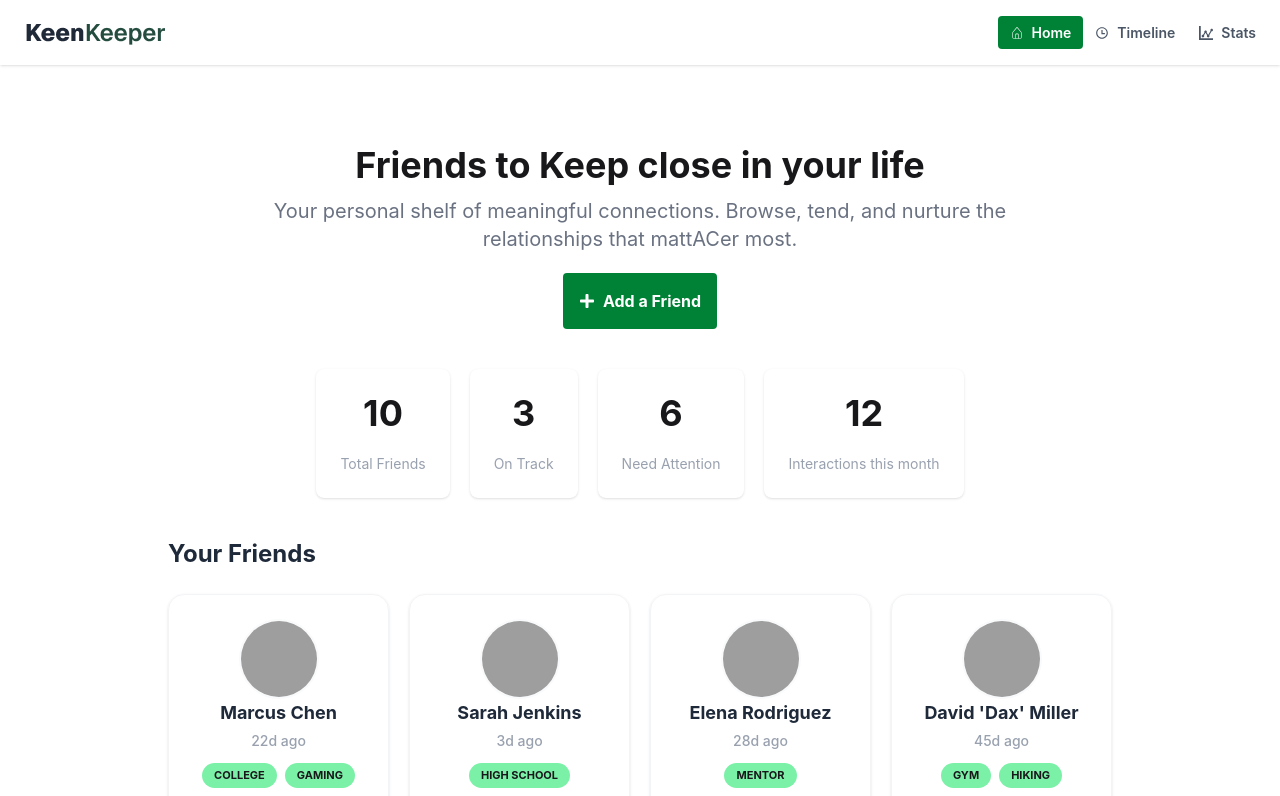
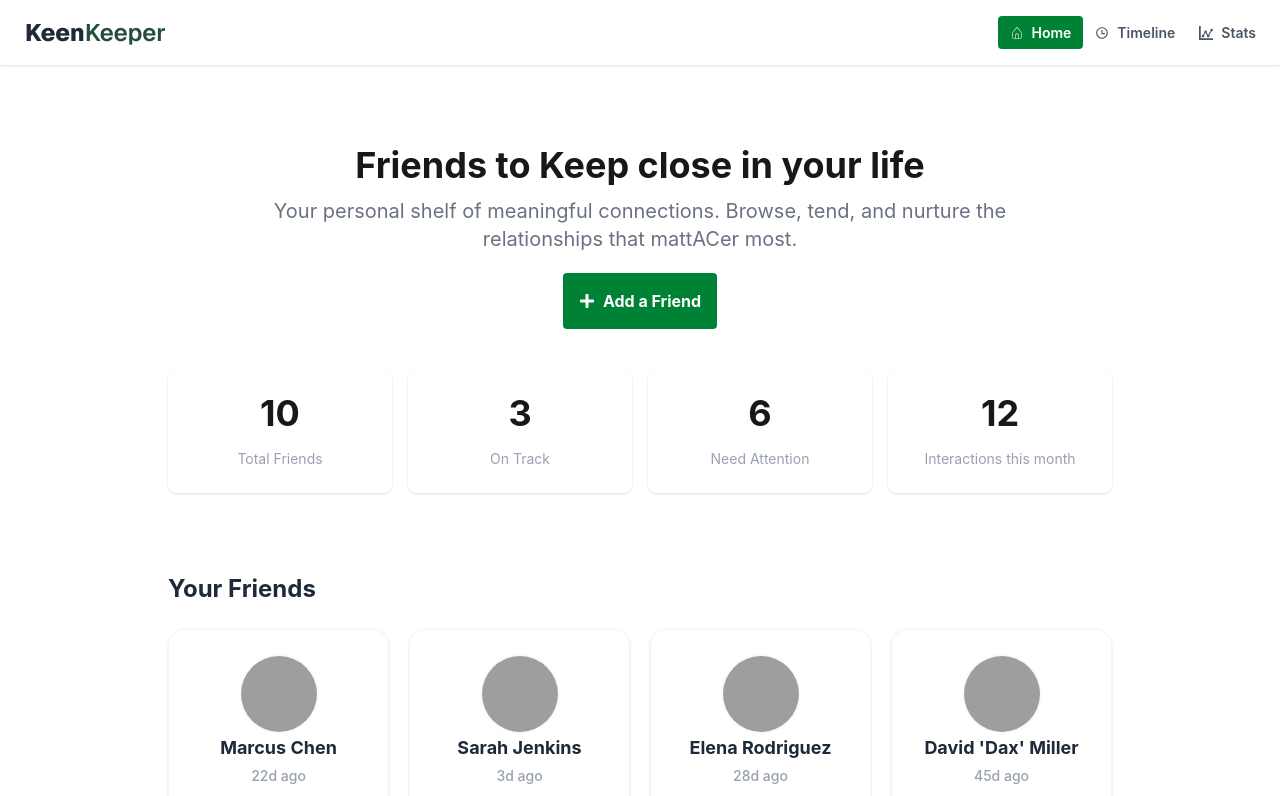
Before and after one commit to Mishu78/keenKeeper-project, a React (Vite) app: page / in a window 1280 px wide. Shown: the top 796 px of the page. Built offline with nearby package versions, Linux system fonts and the light colour scheme; grey boxes are pictures that could not be loaded.

Commit message:
toastify added

```diff
--- a/package.json
+++ b/package.json
@@ -14,8 +14,10 @@
     "@tailwindcss/vite": "^4.2.2",
     "react": "^19.2.4",
     "react-dom": "^19.2.4",
+    "react-hot-toast": "^2.6.0",
     "react-icons": "^5.6.0",
     "react-router": "^7.14.1",
+    "react-toastify": "^11.0.5",
     "recharts": "^3.8.1",
     "tailwindcss": "^4.2.2"
   },
--- a/src/Components/homepage/Number.jsx
+++ b/src/Components/homepage/Number.jsx
@@ -2,33 +2,43 @@ import React from 'react';
 
 const Number = () => {
   return (
-        <div className='flex  justify-center items-center text-center pt-10'>
-            <div className="card bg-base-100 shadow-sm mr-5">
-  <div className="card-body">
-    <h2 className="text-center  font-bold text-4xl pb-3">10</h2>
-    <p className='text-gray-400'>Total Friends</p>
+    <div className="max-w-5xl mx-auto p-10">
+
+
+      <div className="grid grid-cols-2 md:grid-cols-3 lg:grid-cols-4 gap-4">
+
+
+        <div className="card bg-base-100 shadow-sm">
+          <div className="card-body items-center text-center">
+            <h2 className="font-bold text-2xl sm:text-3xl md:text-4xl pb-2">10</h2>
+            <p className="text-gray-400 text-xs sm:text-sm">Total Friends</p>
           </div>
         </div>
 
- <div className="card bg-base-100 shadow-sm mr-5">
-  <div className="card-body">
-    <h2 className="text-center font-bold text-4xl pb-3">3</h2>
-    <p className='text-gray-400'>On Track</p>
+
+        <div className="card bg-base-100 shadow-sm">
+          <div className="card-body items-center text-center">
+            <h2 className="font-bold text-2xl sm:text-3xl md:text-4xl pb-2">3</h2>
+            <p className="text-gray-400 text-xs sm:text-sm">On Track</p>
           </div>
         </div>
 
- <div className=" card bg-base-100 shadow-sm mr-5">
-  <div className="card-body">
-    <h2 className="text-center font-bold text-4xl pb-3">6</h2>
-    <p className='text-gray-400'>Need Attention</p>
+
+        <div className="card bg-base-100 shadow-sm">
+          <div className="card-body items-center text-center">
+            <h2 className="font-bold text-2xl sm:text-3xl md:text-4xl pb-2">6</h2>
+            <p className="text-gray-400 text-xs sm:text-sm">Need Attention</p>
           </div>
         </div>
 
- <div className=" card bg-base-100 shadow-sm">
-  <div className="card-body">
-    <h2 className="text-center font-bold text-4xl pb-3">12</h2>
-    <p className='text-gray-400'>Interactions this month</p>
+
+        <div className="card bg-base-100 shadow-sm">
+          <div className="card-body items-center text-center">
+            <h2 className="font-bold text-2xl sm:text-3xl md:text-4xl pb-2">12</h2>
+            <p className="text-gray-400 text-xs sm:text-sm">Interactions this month</p>
           </div>
+        </div>
+
       </div>
     </div>
   );
--- a/src/pages/Timeline/Timeline.jsx
+++ b/src/pages/Timeline/Timeline.jsx
@@ -1,36 +1,66 @@
-import React, { useState } from 'react';
-import { useEffect } from 'react';
+import React, { useState } from "react";
+import { useEffect } from "react";
 
 const Timeline = () => {
-    const [activities,setActivities]=useState([]);
-    useEffect(()=>{
-        const data=JSON.parse(localStorage.getItem("activities"))||[];
+  const [activities, setActivities] = useState([]);
+  const [filter, setFilter] = useState("All");
+
+  useEffect(() => {
+    const data = JSON.parse(localStorage.getItem("activities")) || [];
     setActivities(data);
-    },[]);
+  }, []);
+
+  const filteredActivities = activities.filter((item) => {
+    if (filter === "All") return true;
+    return item.type === filter;
+  });
+
   return (
     <div className="max-w-4xl mx-auto p-6 space-y-4 bg-gray-100">
-            {activities.map(item=>(
-  <div key={item.id} className=" bg-white shadow border border-gray-200 rounded-xl p-4 flex items-center gap-4">
+      <h1 className="text-3xl font-bold text-gray-900 mb-6">Timeline</h1>
+
+
+      <div className="mb-8">
+        <label className="block text-sm font-medium text-gray-500 mb-2">
+          Filter timeline
+        </label>
+        <select
+          value={filter}
+          onChange={(e) => setFilter(e.target.value)}
+          className="w-full md:w-64 p-2.5 bg-white border border-gray-200 rounded-lg shadow-sm focus:ring-2 focus:ring-emerald-500 outline-none cursor-pointer text-gray-700"
+        >
+          <option value="All">All interactions</option>
+          <option value="Call">Call</option>
+          <option value="Text">Message</option>
+          <option value="Video">Video</option>
+        </select>
+      </div>
+
+
+      {filteredActivities.map((item) => (
+        <div
+          key={item.id}
+          className="bg-white shadow border border-gray-200 rounded-xl p-4 flex items-center gap-4"
+        >
           <span className="text-2xl">
-        {
-            item.type === "Call" && " 📞"
-        }
-        {
-            item.type === "Text" && " 💬"
-        }
-        {
-            item.type === "Video" && " 🎥"
-        }
+            {item.type === "Call" && " 📞"}
+            {item.type === "Text" && " 💬"}
+            {item.type === "Video" && " 🎥"}
           </span>
           <div>
-        <h3 className="font-semibold">
-            {item.type} with {item.name}
+            <h3 className="font-semibold text-gray-800">
+              {item.type}<span className='text-gray-500 text-sm'> with {item.name}</span>
             </h3>
             <p className="text-gray-500 text-sm">{item.date}</p>
           </div>
         </div>
       ))}
 
+
+      {filteredActivities.length === 0 && (
+        <p className="text-center text-gray-400 py-10">No activities found for "{filter}"</p>
+      )}
+
     </div>
   );
 };
--- a/src/pages/friendDetails/FriendDetails.jsx
+++ b/src/pages/friendDetails/FriendDetails.jsx
@@ -1,6 +1,7 @@
 import React, { useEffect, useState } from 'react';
 import { useParams } from 'react-router';
-
+import { ToastContainer } from 'react-toastify';
+import { toast } from 'react-toastify';
 const FriendDetails = () => {
   const { id } = useParams();
   const [friend, setFriend] = useState(null);
@@ -38,11 +39,23 @@ const FriendDetails = () => {
     const existing=JSON.parse(localStorage.getItem("activities"))|| [];
     const updated=[newActivity, ...existing];
     localStorage.setItem("activities",JSON.stringify(updated));
+
+    toast.success(`${type} with ${friend.name}`,{
+      icon: type === "Call" ? "📞" : type === "Text" ? "💬" : "🎥",
+      style:{
+        borderRadius:"10px",
+        background:  'white',
+        color: 'black',
+        fontWeight:"bold",
+      }
+    })
     window.dispatchEvent(new Event("activityUpdated"));
   };
+
   return (
+   <>
+   <ToastContainer/>
     <div className="max-w-6xl mx-auto p-6 grid md:grid-cols-3 gap-6 bg-gray-100">
-
 
       <div className="bg-white shadow rounded-xl p-6 text-center">
 
@@ -57,9 +70,7 @@ const FriendDetails = () => {
           {friend.status}
         </div>
 
-        <p className="text-gray-500 text-sm mt-2">{friend.email}</p>
-
-        <div className="mt-3 flex justify-center gap-2 flex-wrap">
+         <div className="mt-3 flex justify-center gap-2 flex-wrap">
           {friend.tags.map((tag, i) => (
             <span key={i} className="bg-green-200 px-3 py-1 rounded-full text-xs font-bold uppercase">
               {tag}
@@ -67,19 +78,24 @@ const FriendDetails = () => {
           ))}
         </div>
 
-        <p className="mt-4 text-gray-500 text-sm italic">
+         <p className="mt-4 text-gray-500 text-sm italic">
           "{friend.bio}"
         </p>
 
+        <p className="text-gray-500 text-sm mt-2">{friend.email}</p>
+
+
+
+
 
         <div className="mt-6 space-y-3">
-          <button className="w-full border py-2 rounded hover:bg-gray-100">
+          <button className="w-full border border-gray-200 shadow py-2 rounded hover:bg-gray-100">
             ⏰ Snooze 2 Weeks
           </button>
-          <button className="w-full border py-2 rounded hover:bg-gray-100">
+          <button className="w-full border border-gray-200 shadow py-2 rounded hover:bg-gray-100">
             📦 Archive
           </button>
-          <button className="w-full border py-2 rounded text-red-500 hover:bg-red-50">
+          <button className="w-full border border-gray-200 shadow py-2 rounded text-red-500 hover:bg-red-50">
             🗑️ Delete
           </button>
         </div>
@@ -130,15 +146,15 @@ const FriendDetails = () => {
           <div className="grid grid-cols-3 gap-4">
 
             <button onClick={()=>handleActivity("Call")} className="border p-8 rounded-xl hover:bg-gray-100">
-              📞 Call
+              📞 <br /> Call
             </button>
 
             <button onClick={()=>handleActivity("Text")} className="border p-8 rounded-xl hover:bg-gray-100">
-              💬 Text
+              💬 <br /> Text
             </button>
 
             <button onClick={()=>handleActivity("Video")} className="border p-8 rounded-xl hover:bg-gray-100">
-              🎥 Video
+              🎥 <br /> Video
             </button>
 
           </div>
@@ -147,6 +163,7 @@ const FriendDetails = () => {
       </div>
 
     </div>
+    </>
   );
 };
 
```
Also changed, not shown: 1 other file (tests, documents, lock files or other folders). Lines whose indentation alone changed are shown as unchanged.
